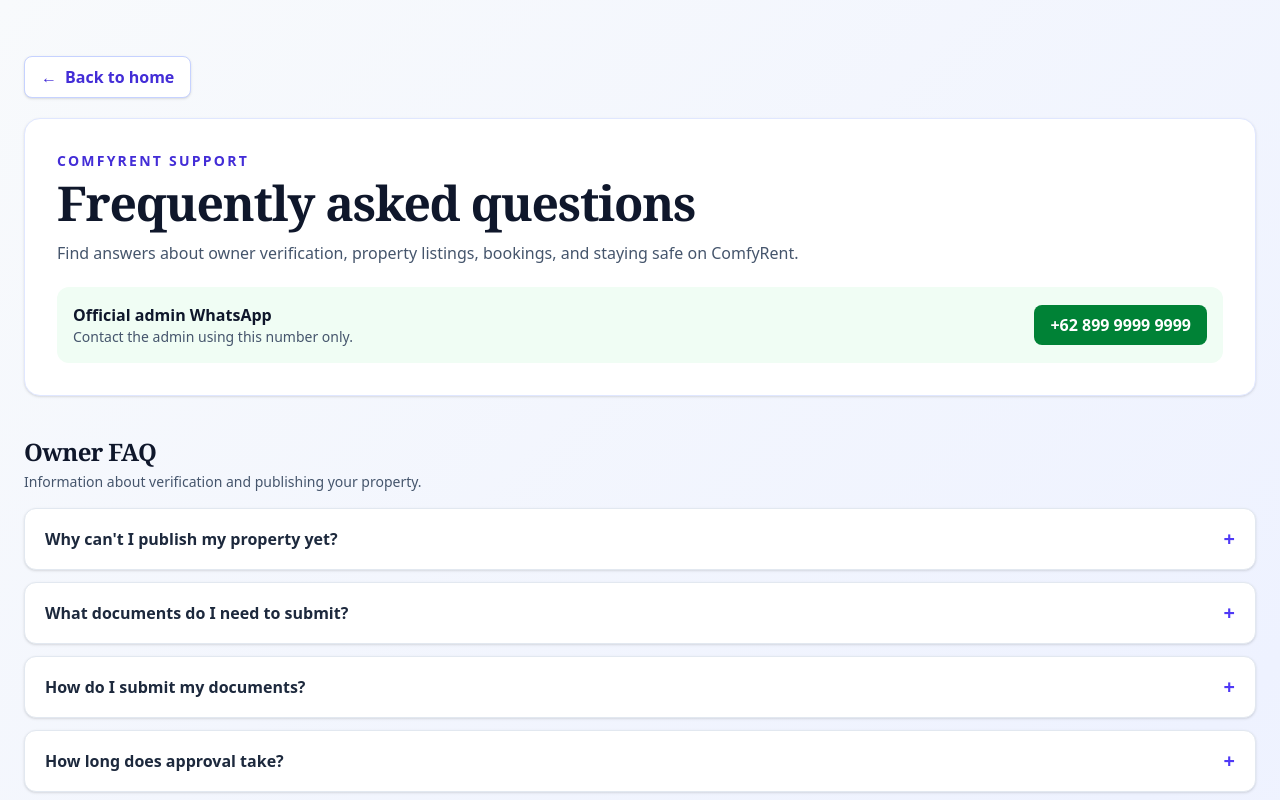
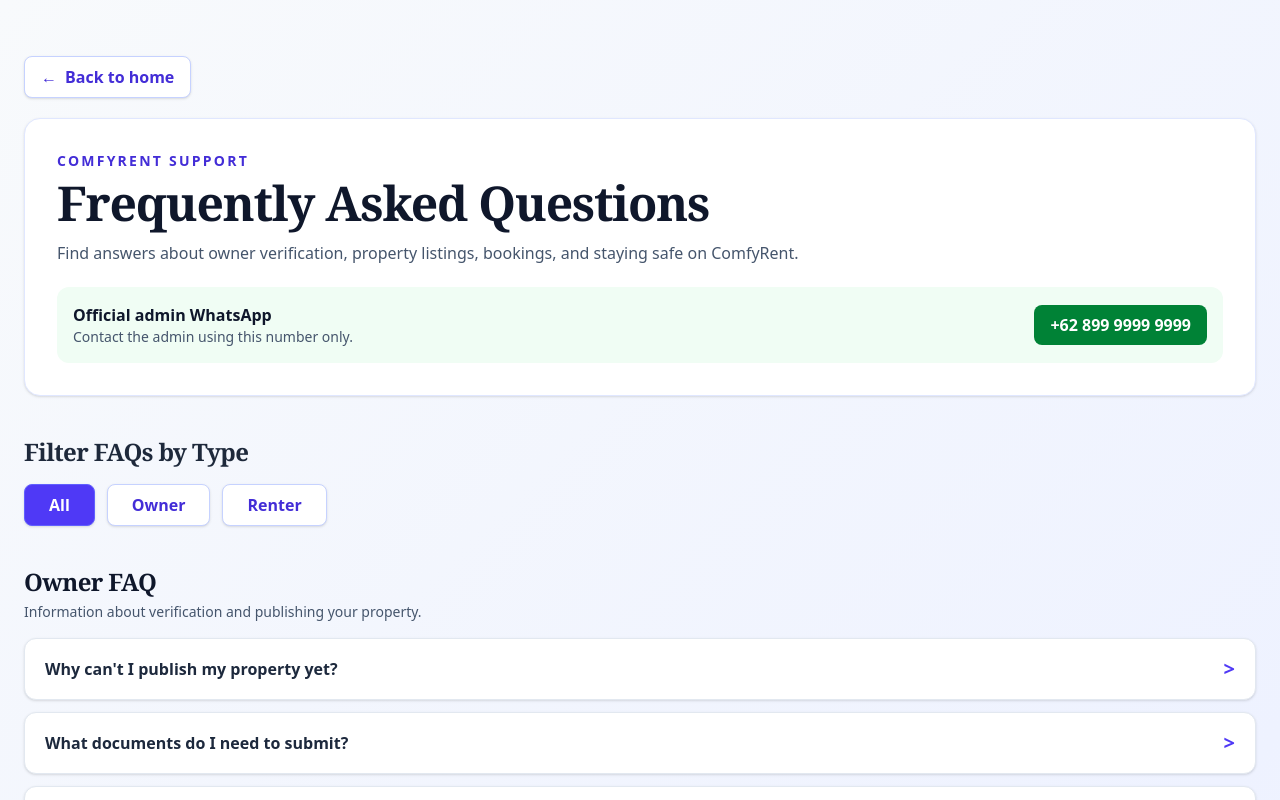
Before and after one commit to VincentWu503/smartbridge-house-rent, a React (Vite) app in the folder Frontend/: page /faq in a window 1280 px wide. Shown: the top 800 px of the page. Built offline with nearby package versions, Linux system fonts and the light colour scheme; no server answers.

Commit message:
filter faq by users

```diff
--- a/Frontend/src/modules/common/FAQ.jsx
+++ b/Frontend/src/modules/common/FAQ.jsx
@@ -1,3 +1,4 @@
+import { useState } from "react";
 import { Link } from "react-router-dom";
 
 const adminWhatsAppNumber = "6289999999999";
@@ -123,7 +124,10 @@
   },
 ];
 
-const FaqSection = ({ title, description, questions }) => (
+const FaqSection = ({ title, description, questions }) => {
+  const [openQuestion, setOpenQuestion] = useState(null);
+
+  return (
     <section className="mt-10 first:mt-0" aria-labelledby={`${title}-heading`}>
       <div className="mb-4">
         <h2 id={`${title}-heading`} className="text-2xl font-bold text-slate-900">
@@ -132,35 +136,71 @@
         <p className="mt-1 text-sm text-slate-600">{description}</p>
       </div>
       <div className="space-y-3">
-      {questions.map(({ question, answer }) => (
-        <details
+        {questions.map(({ question, answer }, index) => {
+          const isOpen = openQuestion === index;
+          const panelId = `${title.toLowerCase().replaceAll(" ", "-")}-answer-${index}`;
+
+          return (
+            <div
               key={question}
-          className="group rounded-xl border border-slate-200 bg-white shadow-sm transition open:border-indigo-200 open:shadow-md"
+              className={`rounded-xl border bg-white shadow-sm transition-colors ${
+                isOpen
+                  ? "border-indigo-200 shadow-md"
+                  : "border-slate-200"
+              }`}
             >
-          <summary className="flex cursor-pointer list-none items-center justify-between gap-4 px-5 py-4 font-semibold text-slate-800 marker:hidden focus-visible:outline-2 focus-visible:outline-offset-2 focus-visible:outline-indigo-600 [&::-webkit-details-marker]:hidden">
+              <button
+                type="button"
+                aria-expanded={isOpen}
+                aria-controls={panelId}
+                onClick={() => setOpenQuestion(isOpen ? null : index)}
+                className="flex w-full cursor-pointer items-center justify-between gap-4 rounded-xl px-5 py-4 text-left font-semibold text-slate-800 focus-visible:outline-2 focus-visible:outline-offset-2 focus-visible:outline-indigo-600"
+              >
                 <span>{question}</span>
                 <span
                   aria-hidden="true"
-              className="shrink-0 text-xl text-indigo-600 transition-transform group-open:rotate-45"
+                  className={`shrink-0 text-xl text-indigo-600 transition-transform duration-300 ease-in-out ${
+                    isOpen ? "rotate-90" : ""
+                  }`}
                 >
-              +
+                  &gt;
                 </span>
-          </summary>
+              </button>
+                <div
+                  id={panelId}
+                  aria-hidden={!isOpen}
+                  inert={!isOpen}
+                  className={`grid transition-[grid-template-rows,opacity] duration-500 ease-in-out ${
+                    isOpen
+                      ? "grid-rows-[1fr] opacity-100"
+                      : "grid-rows-[0fr] opacity-0"
+                  }`}
+                >
+                <div className="min-h-0 overflow-hidden">
                   <div className="border-t border-slate-100 px-5 py-4 text-sm leading-7 text-slate-600">
                     {answer}
                   </div>
-        </details>
-      ))}
+                </div>
+              </div>
+            </div>
+          );
+        })}
       </div>
     </section>
   );
+};
 
-const FAQ = () => (
+const FAQ = () => {
+  const [questionFor, setQuestionFor] = useState("All");
+
+  return (
     <div className="min-h-screen bg-gradient-to-br from-gray-800 via-gray-900 to-black">
     <main className="mx-auto w-full max-w-7xl px-6 py-10 sm:py-14">
       <Link
         to="/"
-        className="mb-5 inline-flex items-center gap-2 rounded-lg border border-indigo-200 bg-white px-4 py-2 font-semibold text-indigo-700 shadow-sm transition hover:border-indigo-300 hover:bg-indigo-50 focus-visible:outline-2 focus-visible:outline-offset-2 focus-visible:outline-indigo-600"
+        className="mb-5 inline-flex items-center gap-2 rounded-lg border border-indigo-200 bg-white px-4 py-2
+        font-semibold text-indigo-700 shadow-sm transition hover:border-indigo-300 hover:bg-indigo-50 focus-visible:outline-2
+        focus-visible:outline-offset-2 focus-visible:outline-indigo-600"
       >
         <span aria-hidden="true">←</span>
         Back to home
@@ -171,7 +211,7 @@
           ComfyRent support
         </p>
         <h1 className="mt-2 text-4xl font-bold text-slate-900 sm:text-5xl">
-          Frequently asked questions
+          Frequently Asked Questions
         </h1>
         <p className="mt-3 max-w-3xl leading-7 text-slate-600">
           Find answers about owner verification, property listings, bookings, and
@@ -197,16 +237,43 @@
         </div>
       </header>
 
+      <div className="mb-6 flex flex-col gap-4">
+        <h2 className="mt-2 text-2xl font-bold text-white">
+          Filter FAQs by Type
+        </h2>
+        <div className="flex flex-wrap gap-3" aria-label="FAQ type filter">
+          {["All", "Owner", "Renter"].map((type) => (
+            <button
+              key={type}
+              type="button"
+              aria-pressed={questionFor === type}
+              onClick={() => setQuestionFor(type)}
+              className={`rounded-lg border px-6 py-2 font-semibold shadow-sm transition focus-visible:outline-2 focus-visible:outline-offset-2 focus-visible:outline-indigo-300 ${
+                questionFor === type
+                  ? "border-indigo-500 bg-indigo-600 text-white"
+                  : "border-indigo-200 bg-white text-indigo-700 hover:border-indigo-300 hover:bg-indigo-50"
+              }`}
+            >
+              {type}
+            </button>
+          ))}
+        </div>
+      </div>
+
+      {(questionFor === "All" || questionFor === "Owner") && (
         <FaqSection
           title="Owner FAQ"
           description="Information about verification and publishing your property."
           questions={ownerFaqs}
         />
+      )}
+      {(questionFor === "All" || questionFor === "Renter") && (
         <FaqSection
           title="Renter FAQ"
           description="Tips for evaluating listings and managing your booking."
           questions={renterFaqs}
         />
+      )}
       <div className="mt-10 border-t border-slate-200 pt-6">
         <Link
           to="/"
@@ -219,5 +286,6 @@
     </main>
     </div>
   );
+};
 
 export default FAQ;
```
Lines whose indentation alone changed are shown as unchanged.
